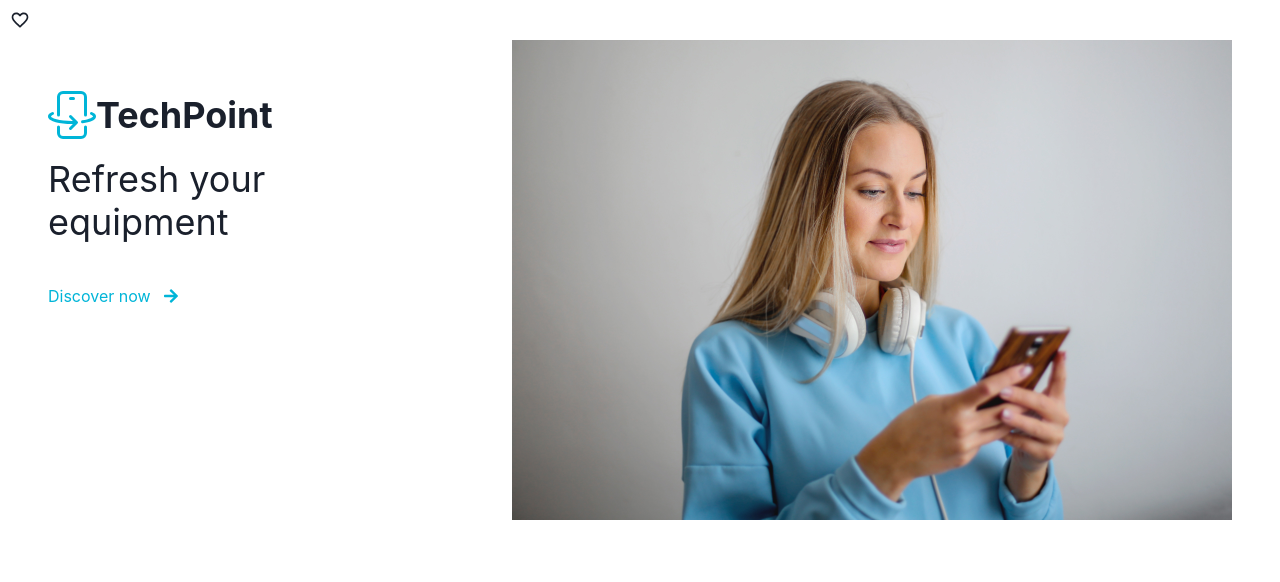
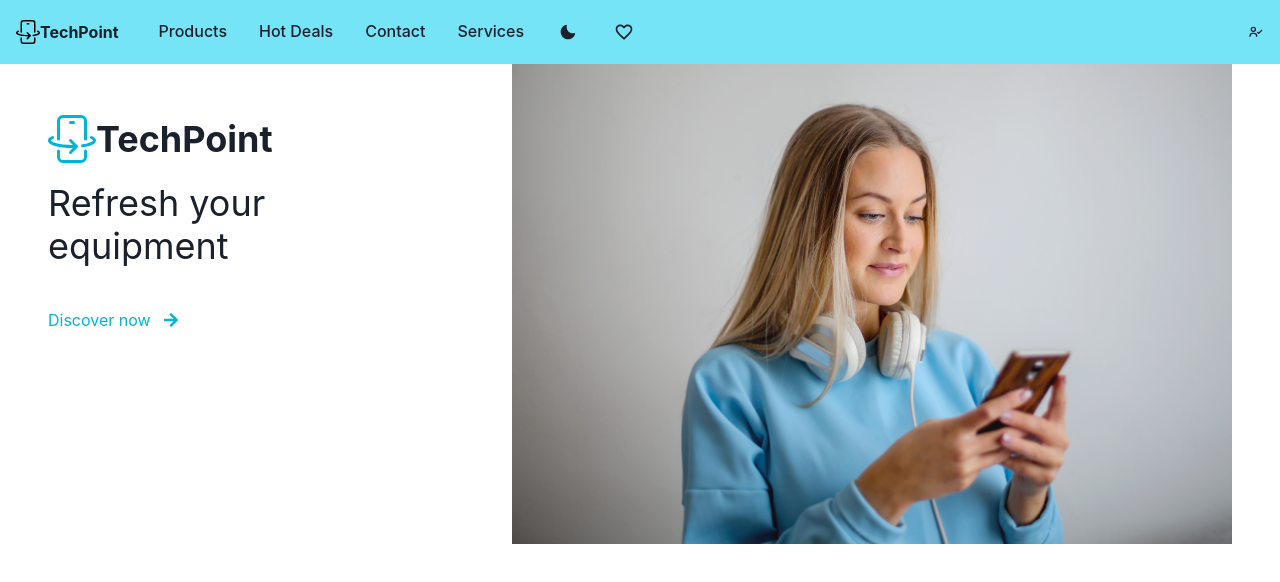
Before and after one commit to BekCodingAddict/TechPoint, a React (Create React App) app in the folder client/: page / in a window 1280 px wide. Shown: the top 582 px of the page. Built offline with nearby package versions, Linux system fonts and the light colour scheme.

Commit message:
Header has been finished!

```diff
--- a/client/package.json
+++ b/client/package.json
@@ -4,6 +4,7 @@
   "private": true,
   "proxy": "http://localhost:5000/",
   "dependencies": {
+    "@chakra-ui/icons": "^2.1.1",
     "@chakra-ui/react": "^2.8.2",
     "@emotion/react": "^11.13.3",
     "@emotion/styled": "^11.13.0",
--- a/client/src/components/ColorModeToggle.jsx
+++ b/client/src/components/ColorModeToggle.jsx
@@ -1,5 +1,5 @@
 import { useColorMode, IconButton } from "@chakra-ui/react";
-import { SunIcon, MoonIcon } from "@chakra-ui/icon";
+import { SunIcon, MoonIcon } from "@chakra-ui/icons";
 
 const ColorModeToggle = () => {
   const { colorMode, toggleColorMode } = useColorMode();
--- a/client/src/components/Header.jsx
+++ b/client/src/components/Header.jsx
@@ -1,14 +1,84 @@
 import React from "react";
-import { IconButton } from "@chakra-ui/react";
+import {
+  IconButton,
+  Box,
+  Flex,
+  HStack,
+  Icon,
+  Stack,
+  Text,
+  useColorModeValue as mode,
+  useDisclosure,
+} from "@chakra-ui/react";
+import { useEffect } from "react";
+import { BsPhoneFlip } from "react-icons/bs";
+import { Link as ReactLink } from "react-router-dom";
 import { MdOutlineFavorite, MdOutlineFavoriteBorder } from "react-icons/md";
 import { useDispatch, useSelector } from "react-redux";
 import { toggleFavorites } from "../redux/actions/productActions";
+import NavLink from "./NavLink";
+import ColorModeToggle from "./ColorModeToggle";
+import { BiUserCheck } from "react-icons/bi";
+import { CloseIcon, HamburgerIcon } from "@chakra-ui/icons";
+
+const Links = [
+  {
+    name: "Products",
+    route: "/products",
+  },
+  {
+    name: "Hot Deals",
+    route: "/hot-deals",
+  },
+  {
+    name: "Contact",
+    route: "/contact",
+  },
+  {
+    name: "Services",
+    route: "/services",
+  },
+];
 
 const Header = () => {
+  const { isOpen, onOpen, onClose } = useDisclosure();
   const dispatch = useDispatch();
   const { favoritesToggled } = useSelector((state) => state.product);
+
+  useEffect(() => {}, [favoritesToggled, dispatch]);
   return (
-    <>
+    <Box bg={mode("cyan.300", "gray.900")} px={"4"}>
+      <Flex h={"16"} alignItems={"center"} justifyContent={"space-between"}>
+        <Flex display={{ base: "flex", md: "none" }} alignItems={"center"}>
+          <IconButton
+            bg={"parent"}
+            size={"md"}
+            icon={isOpen ? <CloseIcon /> : <HamburgerIcon />}
+          />
+        </Flex>
+
+        <HStack spacing={"8"} alignItems={"center"}>
+          <Box alignItems={"center"} display={"flex"} as={ReactLink} to={"/"}>
+            <Icon
+              as={BsPhoneFlip}
+              h={"6"}
+              w={"6"}
+              color={mode("black", "yellow.200")}
+            />
+            <Text as={"b"}>TechPoint</Text>
+          </Box>
+
+          <HStack
+            as={"nav"}
+            spacing={"4"}
+            display={{ base: "none", md: "flex" }}
+          >
+            {Links.map((link) => (
+              <NavLink key={link.name} route={link.route}>
+                <Text fontWeight={"medium"}>{link.name}</Text>
+              </NavLink>
+            ))}
+            <ColorModeToggle />
             {favoritesToggled ? (
               <IconButton
                 icon={<MdOutlineFavorite size={"20px"} />}
@@ -22,7 +92,42 @@
                 onClick={() => dispatch(toggleFavorites(true))}
               />
             )}
-    </>
+          </HStack>
+        </HStack>
+
+        <Flex alignItems={"center"}>
+          <BiUserCheck />
+        </Flex>
+      </Flex>
+
+      <Box display={"flex"}>
+        {isOpen && (
+          <Box pb={"4"} display={{ md: "none" }}>
+            <Stack as={"nav"} spacing={"4"}>
+              {Links.map((link) => (
+                <NavLink key={link.name} route={link.route}>
+                  <Text fontWeight={"medium"}>{link.name}</Text>
+                </NavLink>
+              ))}
+            </Stack>
+            {favoritesToggled ? (
+              <IconButton
+                icon={<MdOutlineFavorite size={"20px"} />}
+                variant={"ghost"}
+                onClick={() => dispatch(toggleFavorites(false))}
+              />
+            ) : (
+              <IconButton
+                icon={<MdOutlineFavoriteBorder size={"20px"} />}
+                variant={"ghost"}
+                onClick={() => dispatch(toggleFavorites(true))}
+              />
+            )}
+            <ColorModeToggle />
+          </Box>
+        )}
+      </Box>
+    </Box>
   );
 };
 
--- a/client/src/screens/LandingScreen.jsx
+++ b/client/src/screens/LandingScreen.jsx
@@ -61,7 +61,7 @@
       </Box>
       <Flex flex={"1"} overflow={"hidden"}>
         <Image
-          src={mode("images/landing-light.jpg", "images/laning-dark.jpg")}
+          src={mode("images/landing-light.jpg", "images/landing-dark.jpg")}
           fallback={<Skeleton />}
           maxH={"550px"}
           minW={"300px"}
```
Also changed, not shown: 1 other file (tests, documents, lock files or other folders). Lines whose indentation alone changed are shown as unchanged.
